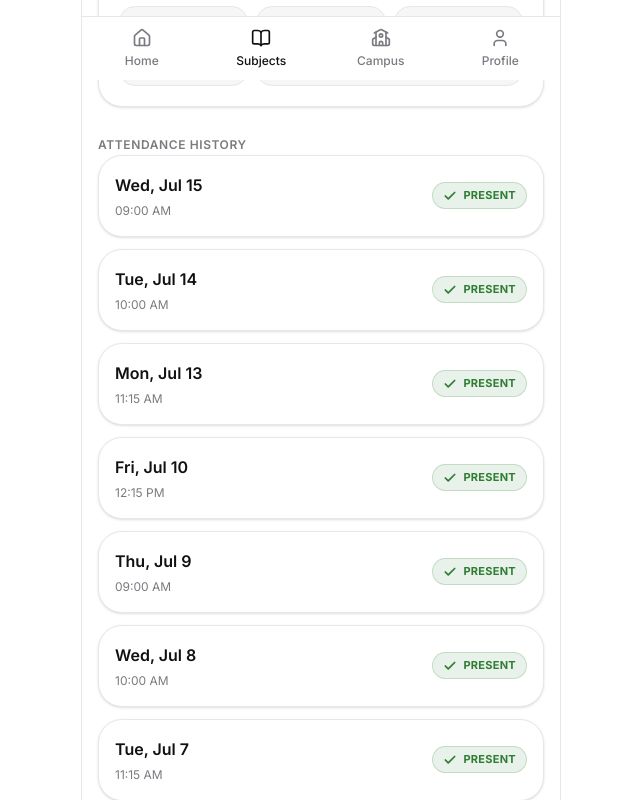
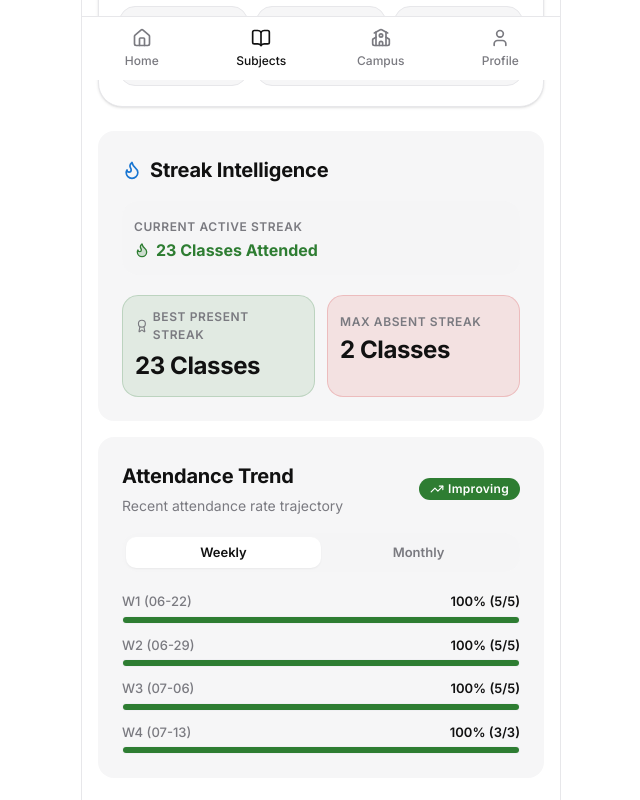
Before and after one commit to liyan-nk/kairo, a React (Vite) app in the folder frontend/: page /subjects/1 in a window 1280 px wide. Shown: the part 720-1520 px from the top of the page, without its empty margins (319-959 px from the left). Built offline with nearby package versions, Linux system fonts and the light colour scheme.

Commit message:
style: polish attendance insights

```diff
--- a/frontend/src/features/subjects/SubjectDetailPage.tsx
+++ b/frontend/src/features/subjects/SubjectDetailPage.tsx
@@ -8,17 +8,20 @@ import { createSubjectRepository } from '../../lib/repositories'
 import type { Subject, AttendanceRecord } from '../../lib/models'
 import { deriveSubjectDetailViewModel } from './utils/subjectDetailViewModel'
 import { deriveProxyPlannerViewModel } from './utils/proxyPlannerViewModel'
+import { deriveSubjectInsightsViewModel } from './utils/attendanceInsightsViewModel'
 import type { SimulationResult } from './utils/attendanceForecast'
 import AttendanceRing from './components/AttendanceRing'
 import RiskIndicator from './components/RiskIndicator'
 import AttendanceRiskTimeline from './components/AttendanceRiskTimeline'
 import AttendanceSimulatorCard from './components/AttendanceSimulatorCard'
 import AttendanceHistoryList from './components/AttendanceHistoryList'
+import AttendanceTrendCard from './components/AttendanceTrendCard'
+import AttendanceStreakCard from './components/AttendanceStreakCard'
 
 /**
  * Subject Details Page.
  * Displays progress ring, canonical Proxy Planner recommendation, semester risk timeline,
- * interactive simulation tool, and chronological log list.
+ * interactive simulation tool, streak/trend analytics, and chronological log list.
  */
 export const SubjectDetailPage: React.FC = () => {
   const { subjectId } = useParams<{ subjectId: string }>()
@@ -81,6 +84,11 @@ export const SubjectDetailPage: React.FC = () => {
     if (!subject) return null
     return deriveProxyPlannerViewModel(subject)
   }, [subject])
+
+  const insightsVm = useMemo(() => {
+    if (!subject) return null
+    return deriveSubjectInsightsViewModel(subject, history)
+  }, [subject, history])
 
   const handleBack = () => {
     navigate('/subjects')
@@ -174,6 +182,23 @@ export const SubjectDetailPage: React.FC = () => {
         onSimulationChange={setSimulatedResult}
       />
 
+      {/* Attendance Trends & Streaks */}
+      {insightsVm && (
+        <section className="space-y-4">
+          <AttendanceStreakCard
+            longestPresentStreak={insightsVm.longestPresentStreak}
+            longestAbsentStreak={insightsVm.longestAbsentStreak}
+            currentStreakType={insightsVm.currentStreakType}
+            currentStreakCount={insightsVm.currentStreakCount}
+          />
+          <AttendanceTrendCard
+            weeklyTrend={insightsVm.weeklyTrend}
+            monthlyTrend={insightsVm.monthlyTrend}
+            trendStatus={insightsVm.trendStatus}
+          />
+        </section>
+      )}
+
       {/* Attendance Log Chronological History */}
       <section className="space-y-3">
         <Typography variant="micro" color="secondary" weight="semibold" className="uppercase tracking-wider">
```
